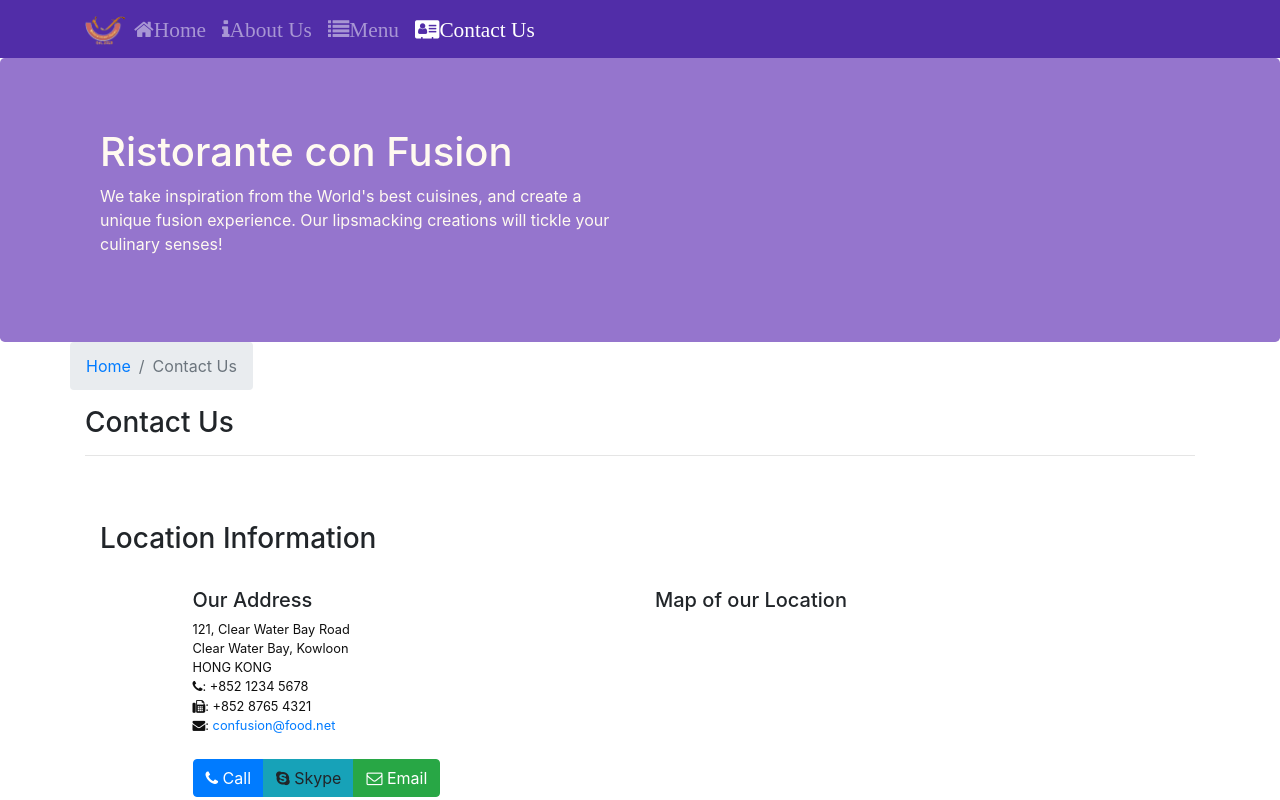
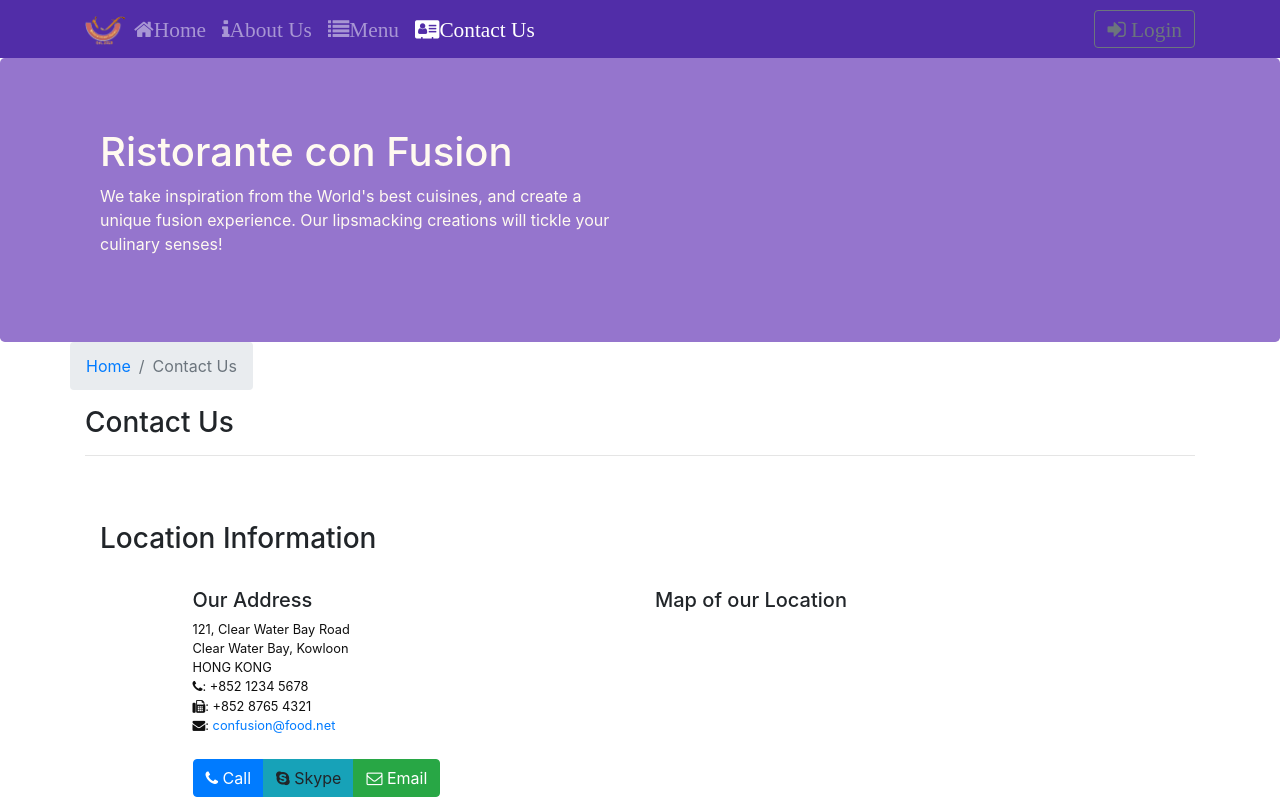
Before and after one commit to chuongtruong/Modular-2_React, a React (Create React App) app: page /contactus in a window 1280 px wide. Shown: the top 800 px of the page. Built offline with nearby package versions, Linux system fonts and the light colour scheme.

Commit message:
uncontrolled form

```diff
--- a/src/components/HeaderComponent.js
+++ b/src/components/HeaderComponent.js
@@ -1,24 +1,43 @@
 import React, { Component } from 'react';
-import { Navbar, NavbarBrand, Nav, NavbarToggler, Collapse, NavItem, Jumbotron } from 'reactstrap';
+import { Navbar, NavbarBrand, Nav, NavbarToggler, Collapse, NavItem, Jumbotron,
+        Button, Modal, ModalHeader, ModalBody, Form, FormGroup, Input, Label } from 'reactstrap';
 import { NavLink } from 'react-router-dom';
 
 class Header extends Component {
   constructor(props) {
     super(props);
     this.state = {
-      isNavOpen: false
+      isNavOpen: false,
+      isModalOpen: false
+
     }
     this.toggleNav = this.toggleNav.bind(this);
+    this.toggleModal = this.toggleModal.bind(this);
+    this.handleLogin = this.handleLogin.bind(this);
   }
 
   //Defining a function, see the <NavbarToggler onClick={this.toggleNav} /> below ?, but in order to use this function, we ALSO have
   //to bind it to the component, in the contructor ^^/ A little hard to understand.
   //see videos https://www.coursera.org/learn/front-end-react/lecture/meLZh/exercise-video-react-router
-  toggleNav(){
+  toggleNav() {
     this.setState({
       isNavOpen: !this.state.isNavOpen
-    })
+    });
   }
+
+  toggleModal() {
+    this.setState({
+      isModalOpen: !this.state.isModalOpen
+    });
+  }
+
+  handleLogin(event) {
+    this.toggleModal();
+    alert("Username: " + this.username.value + " Password: " + this.password.value
+        + " Remember: " + this.remember.checked);
+    event.preventDefault();
+
+}
 
   render() {
     return (
@@ -44,6 +63,13 @@
                   <NavLink className="nav-link" to="/contactus"><span className="fa fa-address-card fa-lg">Contact Us</span></NavLink>
                 </NavItem>
               </Nav>
+              <Nav className="ml-auto" navbar>
+                <NavItem>
+                  <Button outline onClick={this.toggleModal}>
+                    <span className="fa fa-sign-in fa-lg"> Login</span>
+                  </Button>
+                </NavItem>
+              </Nav>
             </Collapse>
           </div>
         </Navbar>
@@ -57,6 +83,31 @@
             </div>
           </div>
         </Jumbotron>
+        <Modal isOpen={this.state.isModalOpen} toggle={this.toggleModal}>
+          <ModalHeader toggle={this.toggleModal}>Login</ModalHeader>
+          <ModalBody>
+            <Form onSubmit={this.handleLogin}>
+              <FormGroup>
+                <Label htmlFor="username">Username</Label>
+                {/* innerRef={(input) => this.username = input  is use to retrieve information from this field*/}
+                <Input type="text" id="username" name="username" innerRef={(input) => this.username = input}/>
+              </FormGroup>
+
+              <FormGroup>
+                <Label htmlFor="password">Password</Label>
+                <Input type="password" id="password" name="password" innerRef={(input) => this.password = input}/>
+              </FormGroup>
+
+              <FormGroup check>
+                <Input type="checkbox" name="remember" innerRef={(input) => this.remember = input}/>Remember Me
+              </FormGroup>
+
+              <Button type="submit" value="submit" className="bg-primary">
+                Login
+              </Button>
+            </Form>
+          </ModalBody>
+        </Modal>
       </React.Fragment>
     );
   }
```
Also changed, not shown: 1 other file (tests, documents, lock files or other folders).
